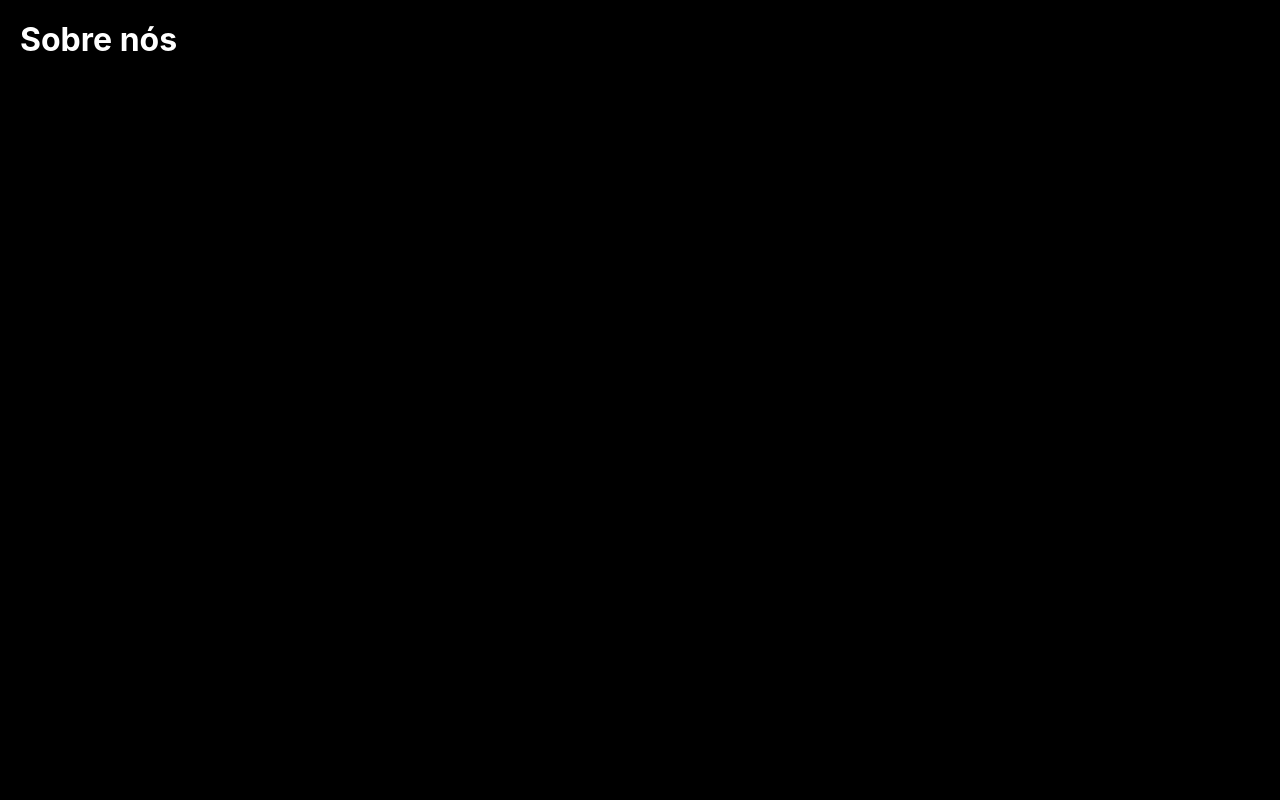
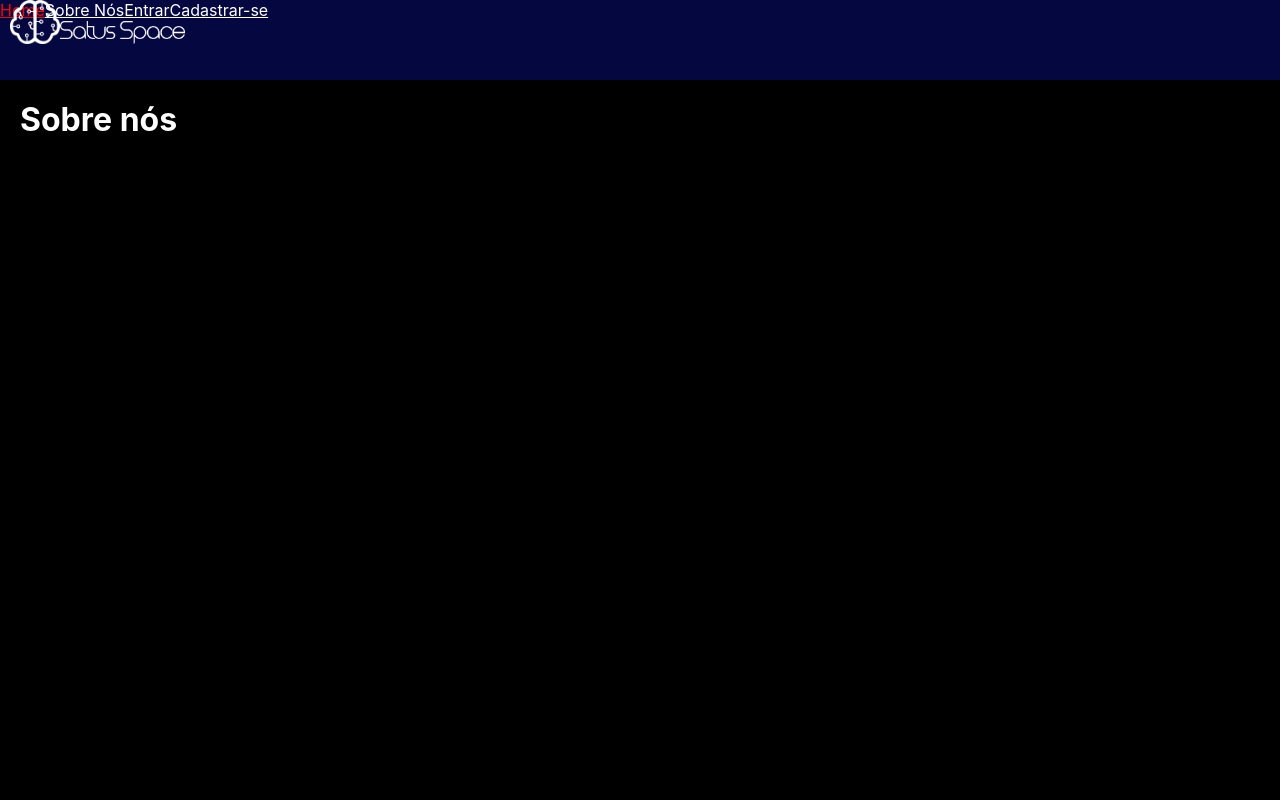
Before and after one commit to camily-cs/Satus-Space, a React (Create React App) app: page /Sobre in a window 1280 px wide. Shown: the top 800 px of the page. Built offline with nearby package versions, Linux system fonts and the light colour scheme.

Commit message:
componetizar Nav Bar Logo 2

```diff
--- a/src/components/Header/Nav.css
+++ b/src/components/Header/Nav.css
@@ -28,3 +28,23 @@
 .navbar-dark .navbar-nav .nav-link {
     color: white;
 }
+
+.nav-bar-top{
+    background-color: var(--cor02) ;
+    height: 80px;
+}
+
+.nav-bar-top .nav-link{
+    color: white;
+}
+
+.nav-bar-top .nav-link:hover{
+    color: red;
+    /* A DEFINIR */
+}
+
+.logo-nav-bar-top{
+    position: absolute;
+    left: 10px;
+
+}
--- a/src/components/Header/NavBarLogo.jsx
+++ b/src/components/Header/NavBarLogo.jsx
@@ -6,7 +6,7 @@ import Logo from "../Logo";
 
 function NavBarLogo() {
     return(
-        <nav class="navbar navbar-expand navbar-dark fixed-top transparent pt-1">
+        <nav class="navbar navbar-expand navbar-dark fixed-top nav-bar-top pt-1">
 
 
             <div class="container-fluid">
--- /dev/null
+++ b/src/components/Header/NavBarLogo2.jsx
@@ -0,0 +1,49 @@
+import React from "react";
+
+import { Link } from "react-router-dom";
+
+import logo from "../../../src/assets/image/logo.png";
+import fonte from "../../../src/assets/image/fonteBranco.png";
+
+import "./Nav.css"
+
+
+function NavBarLogo2() {
+    return (
+        <>
+            {/* Barra de Navegação */}
+            <nav class="navbar navbar-expand nav-bar-top justify-content-center">
+
+
+                <div class="container-fluid">
+
+
+                    <Link className="logo-nav-bar-top" to="/">
+                        <img className="my-1 navbar-logo d-block mx-auto" src={logo} alt="Logo" />
+                        <img className="navbar-fonte d-block" src={fonte} alt="Logo" />
+                    </Link>
+
+
+                    <div class="navbar-nav mx-lg-auto mx-md-auto ">
+
+                        {/* <!--Botões de Navegação--> */}
+                        <Link className="nav-link button-a px-lg-4 px-md-4 px-sm-2" to='/' >Home</Link>
+
+                        <Link className="nav-link button-a px-lg-4 px-md-4 px-sm-2" to='/' >Sobre Nós</Link>
+
+                        <Link className="nav-link button-a px-lg-4 px-md-4 px-sm-2" to='/Login' >Entrar</Link>
+
+                        <Link className="nav-link button-a px-lg-4 px-md-4 px-sm-2" to='/Cadastrar'>Cadastrar-se</Link>
+
+                    </div>
+
+
+
+                </div>
+
+            </nav>
+        </>
+    )
+}
+
+export default NavBarLogo2;
--- a/src/pages/Sobre/sobre.jsx
+++ b/src/pages/Sobre/sobre.jsx
@@ -4,10 +4,13 @@ import missao from "../../../src/assets/image/missao.png";
 import visao from "../../../src/assets/image/visao.png"
 import valores from "../../../src/assets/image/valores.png"
 
+import NavBarLogo2 from "../../components/Header/NavBarLogo2";
+
 function Sobre() {
     return (
         <>
 
+            <NavBarLogo2/>
             <div className="container">
                 <div className="row d-flex justify-content-center align-items-center sobre">
                     <div className="text-white text-center">
```
